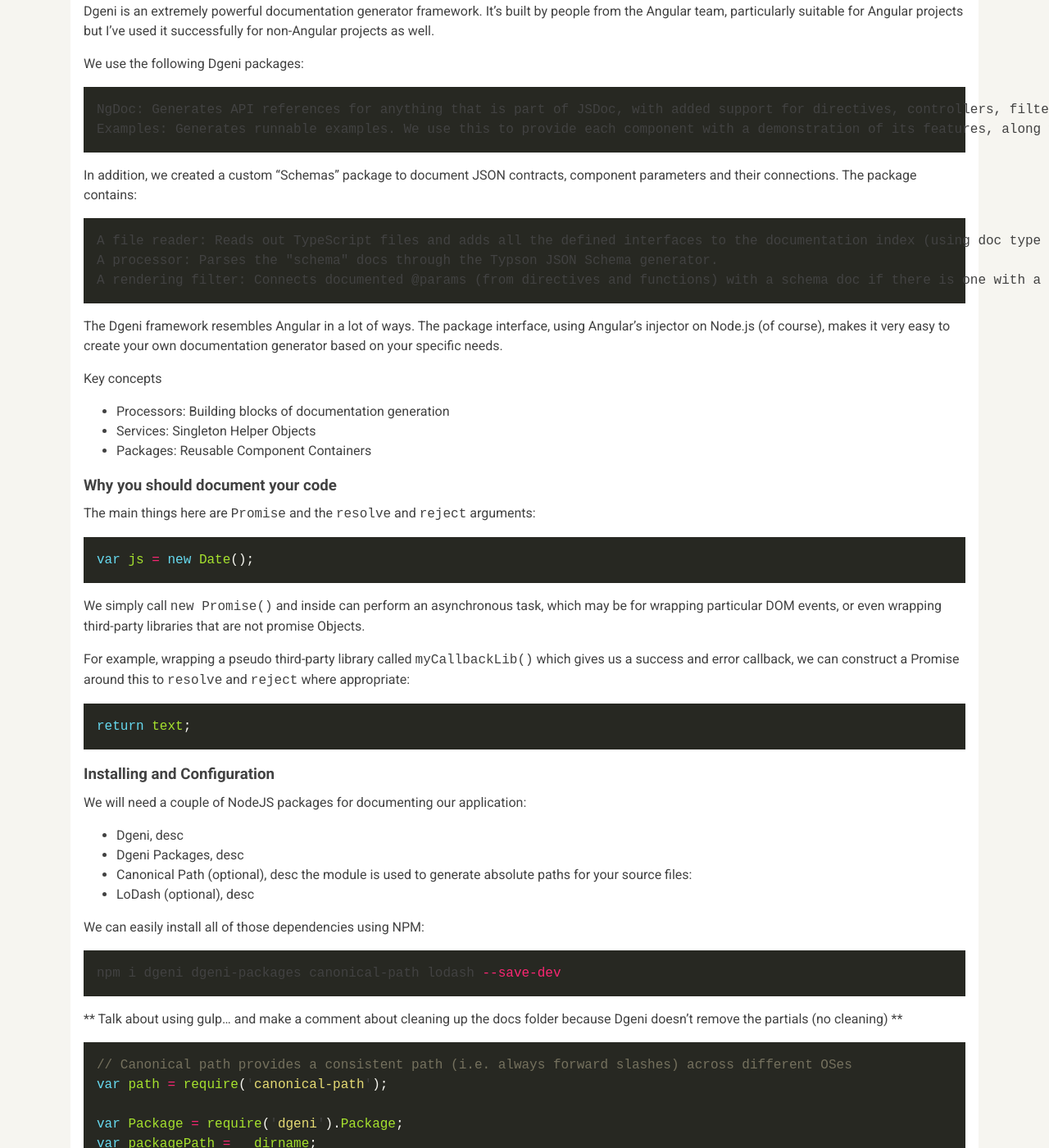
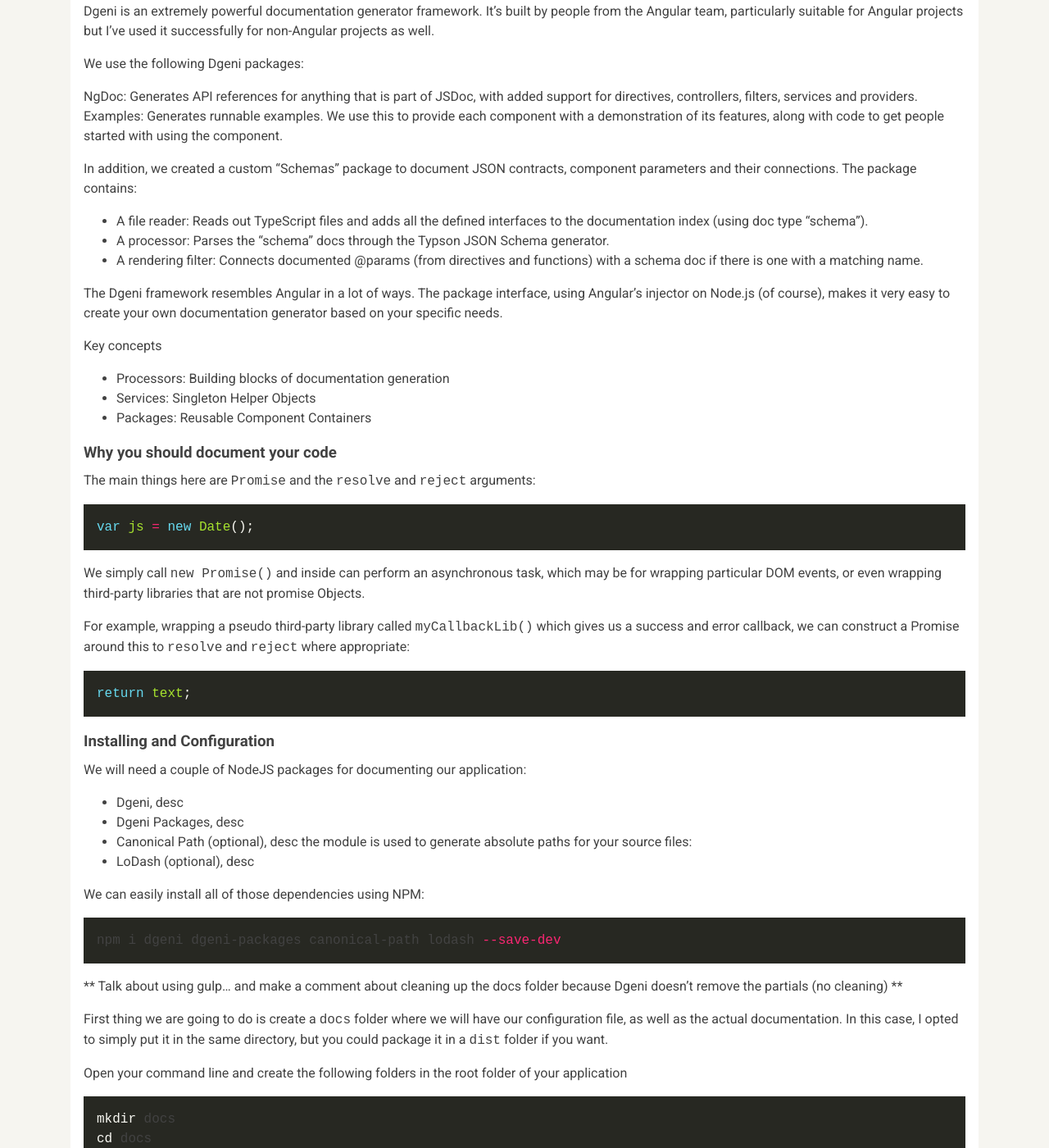
Before and after one commit to earth4x/sebastienpelletier, a Jekyll site: the page built from _posts/2016-09-20-document-angular-dgeni.markdown, in a window 1280 px wide and 1400 px high, scrolled down 946 px. Shown: the whole window at 82% size. Built offline with Jekyll 4.4.1, drawn with Linux system fonts in a browser that asks for light colours; comment, search, counter and statistics services are not loaded; some of the changed text lies outside the part shown.

Commit message:
add code

```diff
--- a/_posts/2016-09-20-document-angular-dgeni.markdown
+++ b/_posts/2016-09-20-document-angular-dgeni.markdown
@@ -33,18 +33,19 @@ Dgeni is an extremely powerful documentation generator framework. It's built by
 
 We use the following Dgeni packages:
 
-    NgDoc: Generates API references for anything that is part of JSDoc, with added support for directives, controllers, filters, services and providers.
-    Examples: Generates runnable examples. We use this to provide each component with a demonstration of its features, along with code to get people started with using the component.
+NgDoc: Generates API references for anything that is part of JSDoc, with added support for directives, controllers, filters, services and providers.
+Examples: Generates runnable examples. We use this to provide each component with a demonstration of its features, along with code to get people started with using the component.
 
 In addition, we created a custom "Schemas" package to document JSON contracts, component parameters and their connections. The package contains:
 
-    A file reader: Reads out TypeScript files and adds all the defined interfaces to the documentation index (using doc type "schema").
-    A processor: Parses the "schema" docs through the Typson JSON Schema generator.
-    A rendering filter: Connects documented @params (from directives and functions) with a schema doc if there is one with a matching name.
+- A file reader: Reads out TypeScript files and adds all the defined interfaces to the documentation index (using doc type "schema").
+- A processor: Parses the "schema" docs through the Typson JSON Schema generator.
+- A rendering filter: Connects documented @params (from directives and functions) with a schema doc if there is one with a matching name.
 
 The Dgeni framework resembles Angular in a lot of ways. The package interface, using Angular's injector on Node.js (of course), makes it very easy to create your own documentation generator based on your specific needs.
 
 Key concepts
+
 - Processors: Building blocks of documentation generation
 - Services: Singleton Helper Objects
 - Packages: Reusable Component Containers
@@ -79,6 +80,16 @@ npm i dgeni dgeni-packages canonical-path lodash --save-dev
 {% endhighlight %}
 
 ** Talk about using gulp... and make a comment about cleaning up the docs folder because Dgeni doesn't remove the partials (no cleaning) **
+
+First thing we are going to do is create a `docs` folder where we will have our configuration file, as well as the actual documentation. In this case, I opted to simply put it in the same directory, but you could package it in a `dist` folder if you want.
+
+Open your command line and create the following folders in the root folder of your application
+{% highlight shell %}
+mkdir docs
+cd docs
+mkdir config
+mkdir content
+{% endhighlight %}
 
 {% highlight javascript %}
 // Canonical path provides a consistent path (i.e. always forward slashes) across different OSes
```
